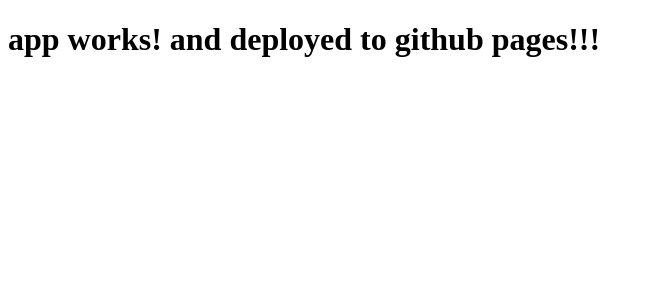
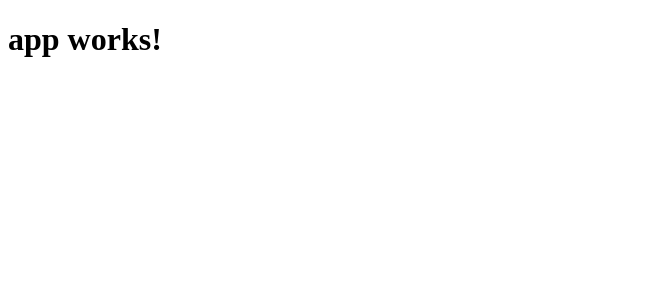
Before and after one commit to hyounoo/angular-tour-of-heroes, an Angular app: page / in a window 1280 px wide. Shown: the top 300 px of the page, without its empty margins (0-652 px from the left). Built offline with nearby package versions, Linux system fonts and the light colour scheme.

Commit message:
Revert "github pages deply test"
This reverts commit 415dfca7774678698bd8a8c709925160afac9d6d.

```diff
--- a/package.json
+++ b/package.json
@@ -8,8 +8,7 @@
     "build": "ng build",
     "test": "ng test",
     "lint": "ng lint",
-    "e2e": "ng e2e",
-    "deploy": "ng build -prod -sm -ec -bh angular-cli-ghpages & ngh --no-silent"
+    "e2e": "ng e2e"
   },
   "private": true,
   "dependencies": {
--- a/src/app/app.component.ts
+++ b/src/app/app.component.ts
@@ -6,5 +6,5 @@
   styleUrls: ['./app.component.css']
 })
 export class AppComponent {
-  title = 'app works! and deployed to github pages!!!';
+  title = 'app works!';
 }
```
